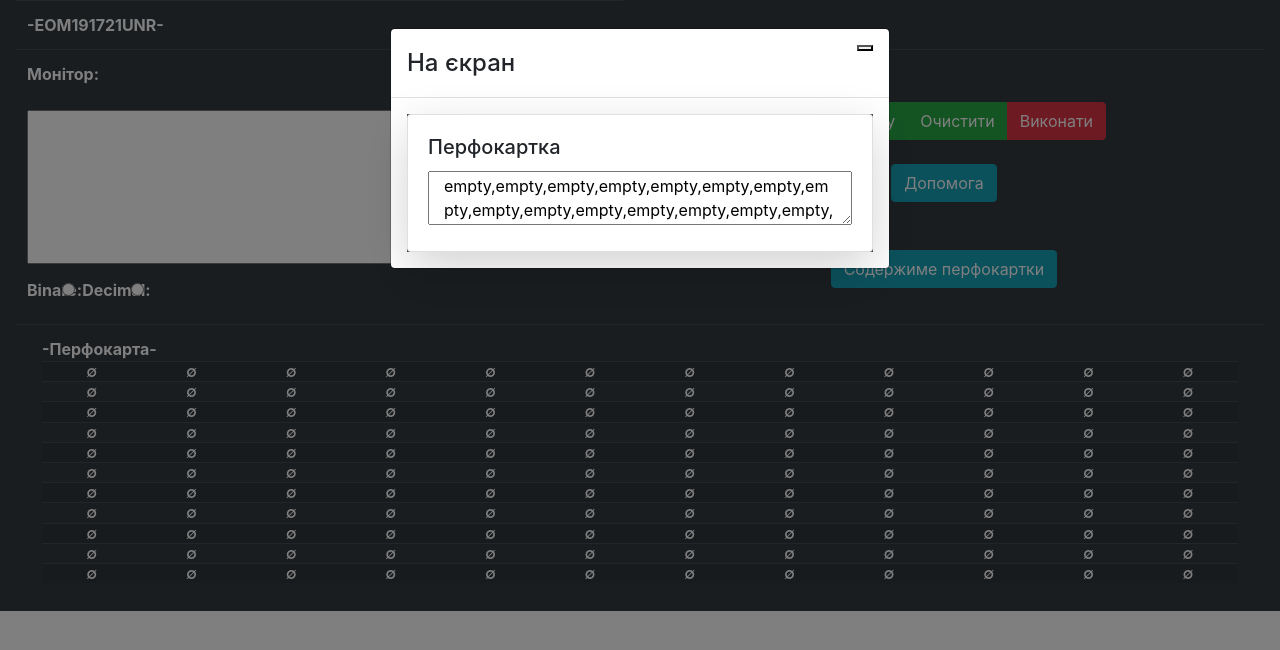
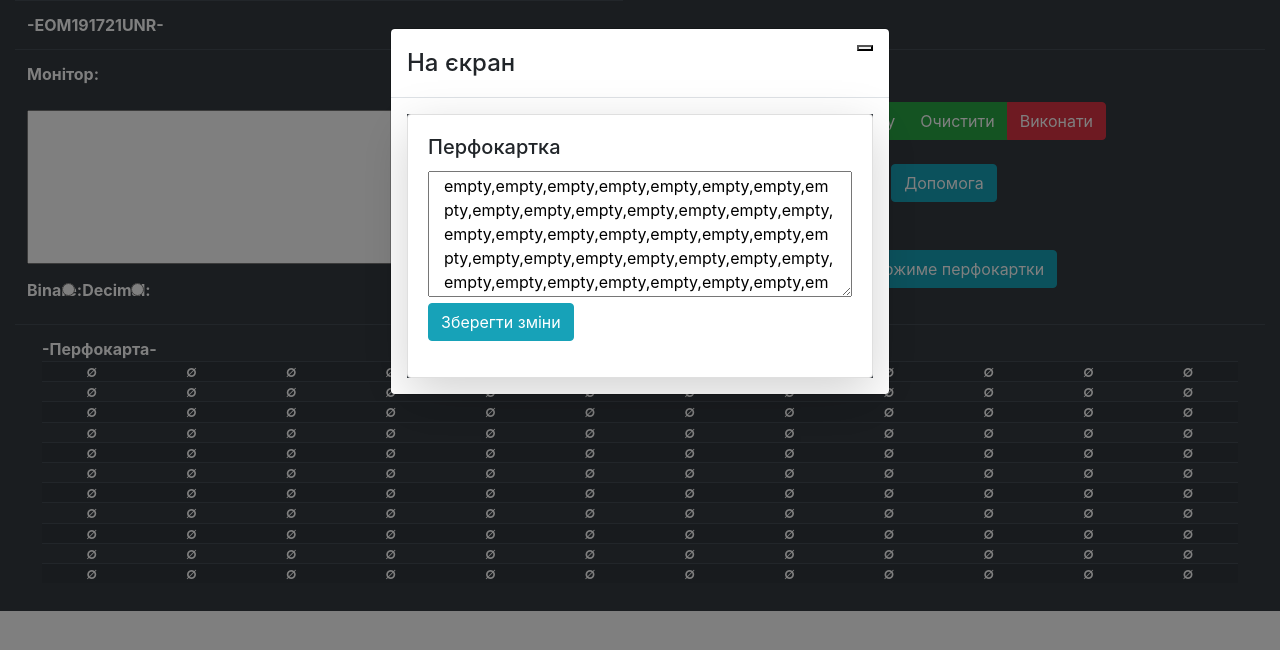
Before and after one commit to Alexsandrua/EOM191721UNR, a React app: page / in a window 1280 px wide. Both pictures are taken after a click on the button "Содержиме перфокартки". Shown: the top 650 px of the page. Built offline with nearby package versions, Linux system fonts and the light colour scheme.

Commit message:
ShowOrInCard

```diff
--- a/src/components/Db.js
+++ b/src/components/Db.js
@@ -11,9 +11,18 @@ class Db {
     ppzSelectId: 0,
     newProject: 0,
     cleanCard: 0,
+    updateManualCard: 0,
   }
 
   setPpz(data) {
+    if (data[0][0] == 'empty') {
+      this.ppz.push(data);
+    } else {
+      this.ppz = data;
+    }
+  }
+
+  addPpz(data) {
     this.ppz.push(data);
   }
 
--- a/src/components/Excel.js
+++ b/src/components/Excel.js
@@ -48,6 +48,13 @@ export default class Excel extends React.Component {
       });
     }
 
+    if (Db.stateVariables.updateManualCard === 1) {
+      Db.stateVariables.updateManualCard = 0;
+      this.setState({
+        data: Db.getPpz(Db.stateVariables.ppzSelectId),
+        idCarentCard: Db.ppzSelectId,
+      });
+    }
   }
 
   _renderTable = () => {
--- a/src/components/PanelAction.js
+++ b/src/components/PanelAction.js
@@ -29,7 +29,7 @@ export default class PanelAction extends React.Component {
   }
 
   addPerfoocard = (r) => {
-    Db.setPpz(Resource.punchCard());
+    Db.addPpz(Resource.punchCard());
     this.indexCard = Db.getPpzAll().length;
     this.insertElemet();
     this.activeCards = true;
--- a/src/components/ShowOrInCard.js
+++ b/src/components/ShowOrInCard.js
@@ -6,17 +6,50 @@ export default class ShowOrInCard extends React.Component {
     constructor(props) {
         super(props);
         this.data = Db.getPpzAll();
+        this.buff = '';
+    }
+
+    saveChange = (e) => {
+        let arr = [[[]]];
+        let lenD = this.data.length;
+        let lenB = this.buff.length;
+        if (lenB && lenB > 1) {
+            Db.stateVariables.updateManualCard = 1;
+            let i = 0, inx = 0, inc = 0;
+
+            this.buff.map((c) => {
+                arr[i][inx][inc] = c;
+                inc++;
+                if (inc > 11) inx++, inc = 0, arr[i][inx] = [];
+                if (inx > 11) {
+                    inx = 0;
+                    i++;
+                    if (i < lenD - 1) return 0;
+                    arr[i] = [];
+                }
+            });
 
 
+            console.log('aee : ', arr)
+            Db.setPpz(arr);
+        }
+    }
+
+    buffChange = (e) => {
+        this.buff = '';
+        this.buff = e.target.value.split(',');
     }
 
     card = () => {
         return (
             <div className="card" >
-                <div className="card-body">
-                    <h5 className="card-title">Перфокартка</h5>
-                    <textarea className="card-text container-fluid" defaultValue={this.data} />
-                </div>
+                <form>
+                    <div className="card-body form-group">
+                        <h5 className="card-title">Перфокартка</h5>
+                        <textarea className="card-text container-fluid" rows="5" defaultValue={this.data} onChange={this.buffChange} />
+                        <button type="button" className="btn btn-info" onClick={this.saveChange}>Зберегти зміни</button>
+                    </div>
+                </form>
             </div>
 
         );
```
